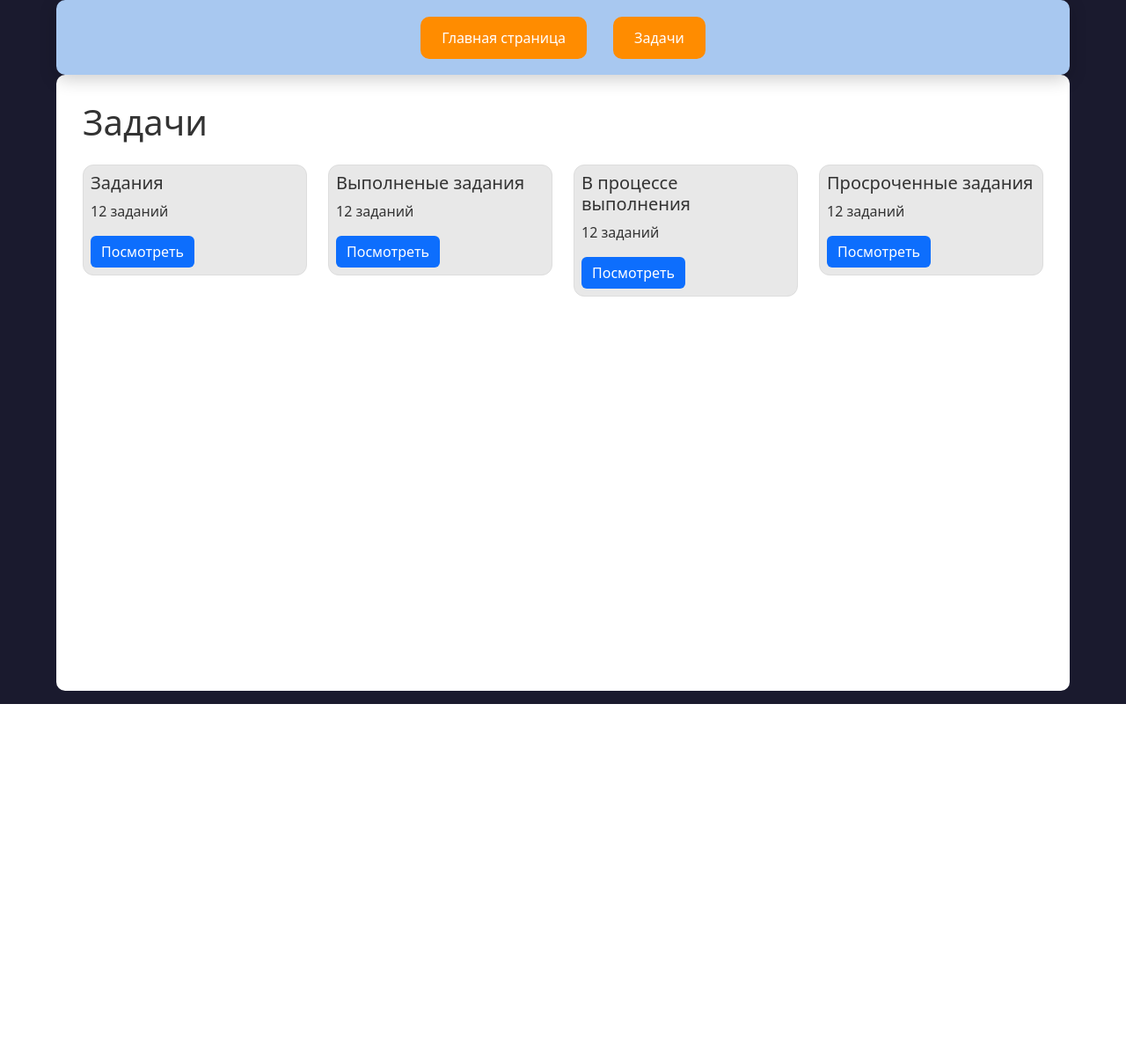
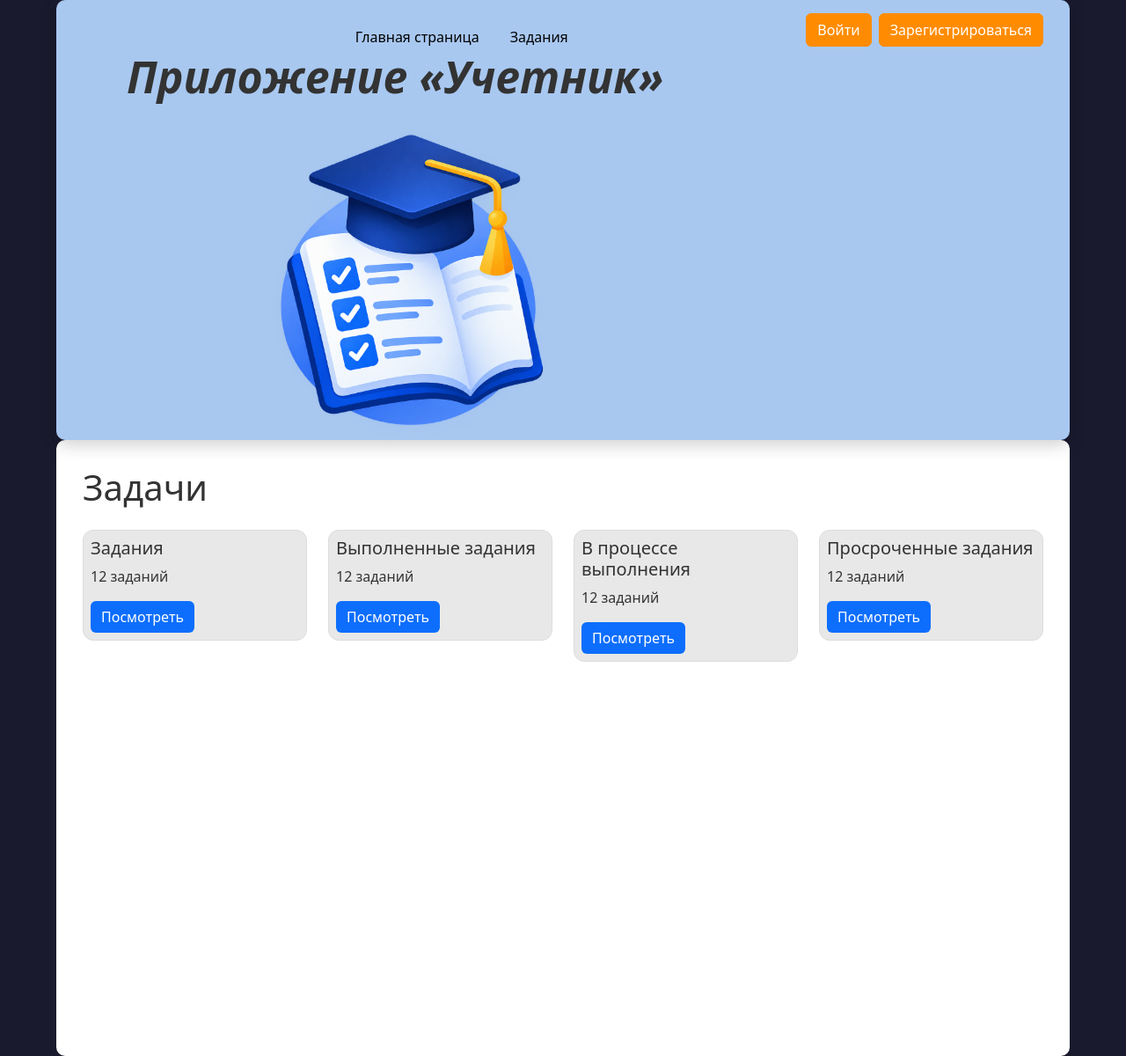
Before and after one commit to kornic123123/uchetnik, a Flask app: template templates/card.html in a window 1280 px wide. Shown: the whole page at 88% size. Before the commit the page ends 800 px from the top, so only its background shows below. Run offline with Flask 3, Linux system fonts and the light colour scheme; the template is opened without the code that fills it, so the values that code supplies are empty.

Commit message:
12.10.2026

```diff
--- a/app.py
+++ b/app.py
@@ -9,14 +9,6 @@ app = Flask(__name__)
 def index():
     return render_template('index.html')
 
-@app.route('/about')
-def about():
-    return render_template('card.html')
-
-@app.route('/student')
-def student():
-    return render_template('student.html')
-
 @app.route("/login")
 def login():
     return render_template("login.html")
@@ -27,11 +19,11 @@ def register():
 
 @app.route("/task")
 def task():
-    return render_template(".html")
+    return render_template("card.html")
 
 
 
 
 
 if __name__ == '__main__':
-    app.run(debug=True)
+    app.run(host="0.0.0.0", port=5000, debug=True)
--- a/static/css/header.css
+++ b/static/css/header.css
@@ -37,15 +37,15 @@
 /* НАВИГАЦИЯ ПО ЦЕНТРУ */
 .header-nav {
     position: absolute;
-    top: 20px;
-    left: 50%;
+    top: 30px;
+    left: 40%;
     transform: translateX(-50%);
     display: flex;
     gap: 35px;
 }
 
 .header-nav a {
-    color: #333333;
+    color: black;
     text-decoration: none;
     font-size: 16px;
     font-weight: 500;
--- a/templates/base.html
+++ b/templates/base.html
@@ -40,12 +40,11 @@
     <nav class="header-nav">
         <a href="{{ url_for('index') }}">Главная страница</a>
 
-        <a href="{{ url_for('about') }}">Задания</a>
+        <a href="{{ url_for('task') }}">Задания</a>
     </nav>
     <div class="header-auth">
-        <a href="{{ url_for('login') }}" class="btn btn-primary">Войти
-        </a>
-        <a href="{{ url_for('register') }}" class="btn btn-primary">Зарегистрироваться</a>
+        <a href="{{ url_for('login') }}" class="btn btn-primary">Войти</a>
+        <a href="{{ url_for('register') }}" class="btn btn-white">Зарегистрироваться</a>
     </div>
 
 </header>
--- a/templates/card.html
+++ b/templates/card.html
@@ -1,163 +1,164 @@
-<!DOCTYPE html>
-<html lang="ru">
-<head>
-    <meta charset="UTF-8">
-    <meta name="viewport" content="width=device-width, initial-scale=1.0">
-    <link href="https://cdn.jsdelivr.net/npm/bootstrap@5.3.8/dist/css/bootstrap.min.css" rel="stylesheet">
-    <link rel="stylesheet" href="{{ url_for('static', filename='css/main.css') }}">
-    <link rel="stylesheet" href="{{ url_for('static', filename='css/header.css') }}">
-    <title>Задачи</title>
-</head>
-<body>
 
-<div class="top-nav">
-    <a href="{{ url_for('index') }}">Главная страница</a>
-    <a href="{{ url_for('task') }}">Задачи</a>
-</div>
+{% extends 'base.html' %}
 
-<main class="main-content container">
-    <h1 class="task-title">Задачи</h1>
+{% block title %}
+Задачи
+{% endblock %}
+
+{% block body %}
+
+<h1 class="task-title">Задачи</h1>
 
 <div class="row mt-4">
 
-
-<!-- окна 1 -->
+    <!-- Карточка 1 -->
     <div class="col-md-3">
         <div class="task">
             <div class="task-body">
                 <h5 class="task-title">Задания</h5>
                 <p class="task-text">12 заданий</p>
-                <button type="button" class="btn btn-primary border-0" onclick="openModal('allTasksModal')">
+                <button type="button" class="btn btn-primary border-0"
+                        onclick="openModal('allTasksModal')">
                     Посмотреть
                 </button>
             </div>
         </div>
     </div>
 
-<!-- окна 2 -->
+    <!-- Карточка 2 -->
     <div class="col-md-3">
         <div class="task">
             <div class="task-body">
-                <h5 class="task-title">Выполненые задания</h5>
+                <h5 class="task-title">Выполненные задания</h5>
                 <p class="task-text">12 заданий</p>
-                <button type="button" class="btn btn-primary border-0" onclick="openModal('completedModal')">
+                <button type="button" class="btn btn-primary border-0"
+                        onclick="openModal('completedModal')">
                     Посмотреть
                 </button>
             </div>
         </div>
     </div>
 
-<!-- окна 3 -->
+    <!-- Карточка 3 -->
     <div class="col-md-3">
         <div class="task">
             <div class="task-body">
                 <h5 class="task-title">В процессе выполнения</h5>
                 <p class="task-text">12 заданий</p>
-                <button type="button" class="btn btn-primary border-0" onclick="openModal('inProgressModal')">
+                <button type="button" class="btn btn-primary border-0"
+                        onclick="openModal('inProgressModal')">
                     Посмотреть
                 </button>
             </div>
         </div>
     </div>
 
-<!-- окна 4 -->
+    <!-- Карточка 4 -->
     <div class="col-md-3">
         <div class="task">
             <div class="task-body">
                 <h5 class="task-title">Просроченные задания</h5>
                 <p class="task-text">12 заданий</p>
-                <button type="button" class="btn btn-primary border-0" onclick="openModal('overdueModal')">
+                <button type="button" class="btn btn-primary border-0"
+                        onclick="openModal('overdueModal')">
                     Посмотреть
                 </button>
             </div>
         </div>
     </div>
 
-
 </div>
 
-<!-- окна 1 -->
-
+<!-- Модальное окно 1 -->
 <div id="allTasksModal" class="custom-modal">
     <div class="custom-modal-content">
-        <button class="modal-close" onclick="closeModal('allTasksModal')">
+        <button class="modal-close"
+                onclick="closeModal('allTasksModal')">
             &times;
         </button>
+
         <h2>Задания</h2>
         <p>Всего заданий: 12</p>
+
         <ul>
             <li>Математика — решить №15–20</li>
             <li>Python — написать программу</li>
             <li>История — подготовить доклад</li>
         </ul>
-        <button class="btn btn-secondary" onclick="closeModal('allTasksModal')">
+
+        <button class="btn btn-secondary"
+                onclick="closeModal('allTasksModal')">
             Закрыть
         </button>
     </div>
 </div>
 
-<!-- окна 2 -->
+<!-- Модальное окно 2 -->
 <div id="completedModal" class="custom-modal">
     <div class="custom-modal-content">
-        <button class="modal-close" onclick="closeModal('completedModal')">
+        <button class="modal-close"
+                onclick="closeModal('completedModal')">
             &times;
         </button>
+
         <h2>Выполненные задания</h2>
         <p>Здесь будут выполненные задания.</p>
-        <button class="btn btn-secondary" onclick="closeModal('completedModal')">
+
+        <button class="btn btn-secondary"
+                onclick="closeModal('completedModal')">
             Закрыть
         </button>
     </div>
 </div>
 
-<!-- окна 3 -->
-
+<!-- Модальное окно 3 -->
 <div id="inProgressModal" class="custom-modal">
     <div class="custom-modal-content">
-        <button class="modal-close" onclick="closeModal('inProgressModal')">
+        <button class="modal-close"
+                onclick="closeModal('inProgressModal')">
             &times;
         </button>
+
         <h2>В процессе</h2>
         <p>Здесь будут отображаться задания в процессе.</p>
-        <button class="btn btn-secondary" onclick="closeModal('inProgressModal')">
+
+        <button class="btn btn-secondary"
+                onclick="closeModal('inProgressModal')">
             Закрыть
         </button>
     </div>
 </div>
 
-<!-- окна 4 -->
+<!-- Модальное окно 4 -->
 <div id="overdueModal" class="custom-modal">
     <div class="custom-modal-content">
-        <button class="modal-close" onclick="closeModal('overdueModal')">
+        <button class="modal-close"
+                onclick="closeModal('overdueModal')">
             &times;
         </button>
+
         <h2>Просроченные</h2>
         <p>Здесь будут отображаться просроченные задания.</p>
-        <button class="btn btn-secondary" onclick="closeModal('overdueModal')">
+
+        <button class="btn btn-secondary"
+                onclick="closeModal('overdueModal')">
             Закрыть
         </button>
     </div>
 </div>
 
-
-
-
-
-
-
-
-
 <!-- JS -->
-
 <script>
 function openModal(modalId) {
     const modal = document.getElementById(modalId);
+
     if (modal) {
         modal.style.display = "flex";
     } else {
         console.log("Модальное окно не найдено:", modalId);
     }
 }
+
 function closeModal(modalId) {
     const modal = document.getElementById(modalId);
 
@@ -166,3 +167,5 @@ function closeModal(modalId) {
     }
 }
 </script>
+
+{% endblock %}
```
Also changed, not shown: static/css/login.css (+8 -0 lines).
